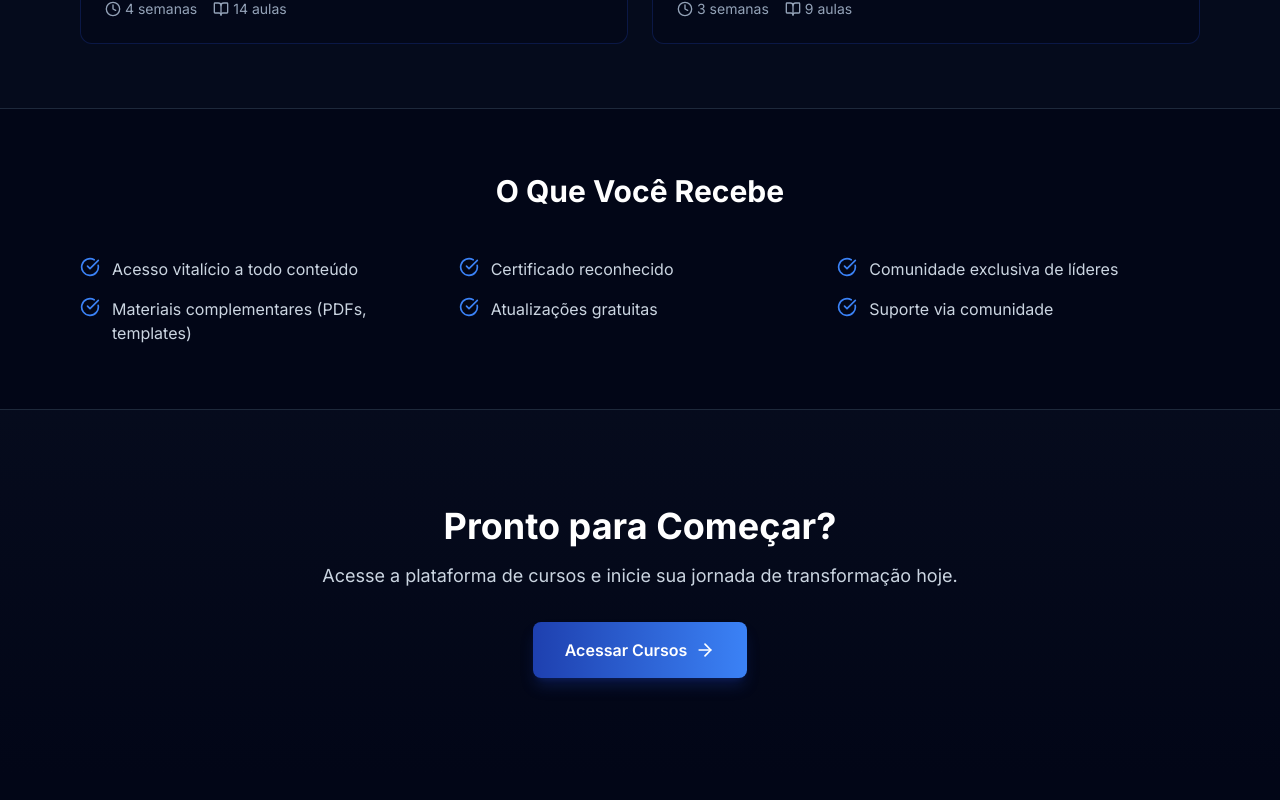
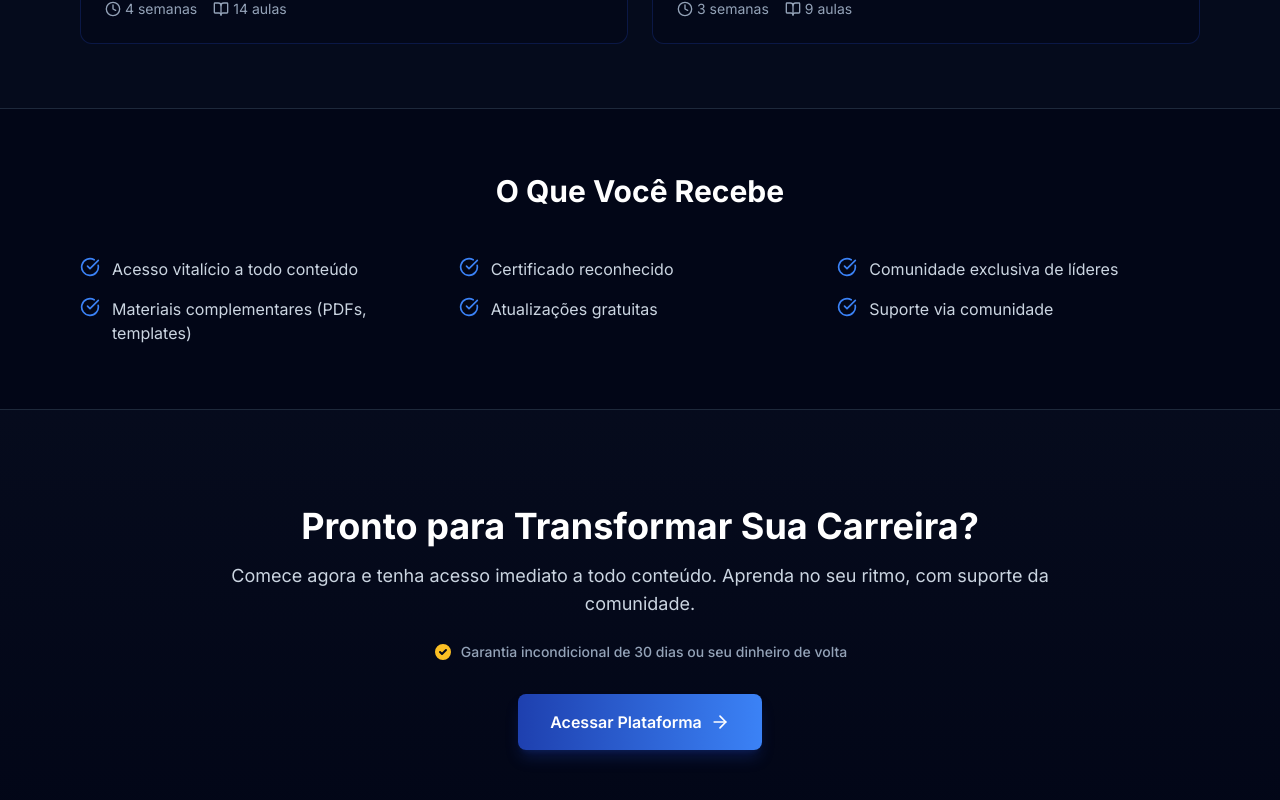
Before and after one commit to gaholiveira/godev-quase-lider-0epxyr37, a Next.js app: page /cursos in a window 1280 px wide. Shown: the part 821-1621 px from the top of the page. Before the commit the page ends 1595 px from the top, so only its background shows below. Built offline with nearby package versions, Linux system fonts and the light colour scheme.

Commit message:
feat: sync src/app/cursos/page.tsx
Co-authored-by: GoDev Studio <ai@godev.studio>

```diff
--- a/src/app/cursos/page.tsx
+++ b/src/app/cursos/page.tsx
@@ -67,10 +67,16 @@ export default function CursosPage() {
         </section>
         <section className="border-t border-slate-800 bg-gradient-to-b from-slate-900/30 to-slate-950 py-24">
           <div className="mx-auto max-w-4xl px-4 text-center">
-            <h2 className="text-3xl font-bold text-white sm:text-4xl">Pronto para Começar?</h2>
-            <p className="mt-4 text-lg text-slate-300">Acesse a plataforma de cursos e inicie sua jornada de transformação hoje.</p>
+            <h2 className="text-3xl font-bold text-white sm:text-4xl">Pronto para Transformar Sua Carreira?</h2>
+            <p className="mt-4 text-lg text-slate-300">Comece agora e tenha acesso imediato a todo conteúdo. Aprenda no seu ritmo, com suporte da comunidade.</p>
+            <div className="mt-6 flex items-center justify-center gap-2 text-sm text-slate-400">
+              <svg className="size-5 text-leadership-gold-light" fill="currentColor" viewBox="0 0 20 20">
+                <path fillRule="evenodd" d="M10 18a8 8 0 100-16 8 8 0 000 16zm3.707-9.293a1 1 0 00-1.414-1.414L9 10.586 7.707 9.293a1 1 0 00-1.414 1.414l2 2a1 1 0 001.414 0l4-4z" clipRule="evenodd" />
+              </svg>
+              <span className="font-medium">Garantia incondicional de 30 dias ou seu dinheiro de volta</span>
+            </div>
             <Link href="#" className="mt-8 inline-flex items-center gap-2 rounded-lg bg-gradient-to-r from-leadership-blue to-leadership-blue-light px-8 py-4 text-base font-semibold text-white shadow-lg shadow-leadership-blue/30 transition-all duration-200 hover:scale-[1.02] hover:shadow-xl hover:shadow-leadership-blue/50 active:scale-95">
-              Acessar Cursos <ArrowRight className="size-5" />
+              Acessar Plataforma <ArrowRight className="size-5" />
             </Link>
           </div>
         </section>
```
